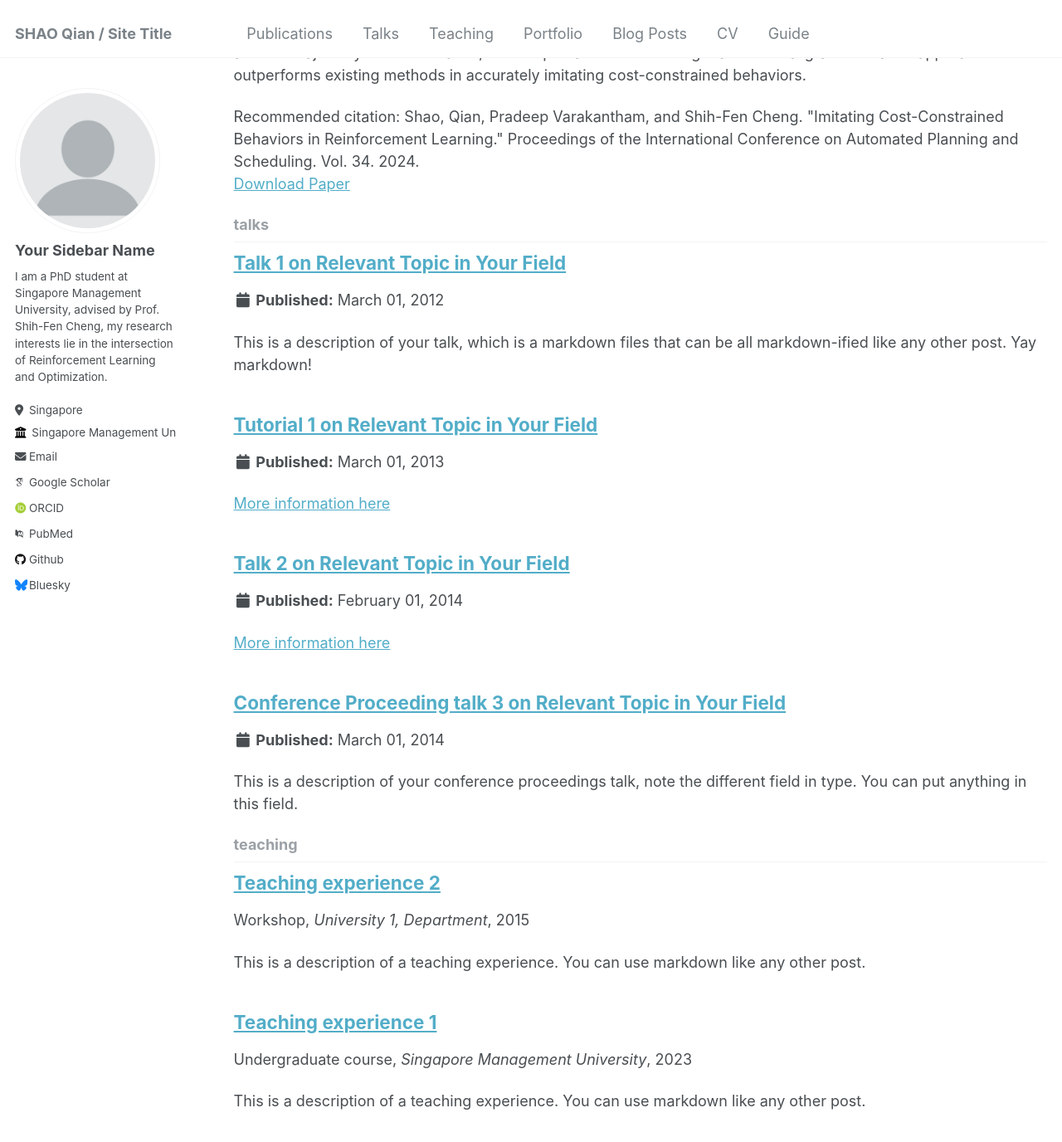
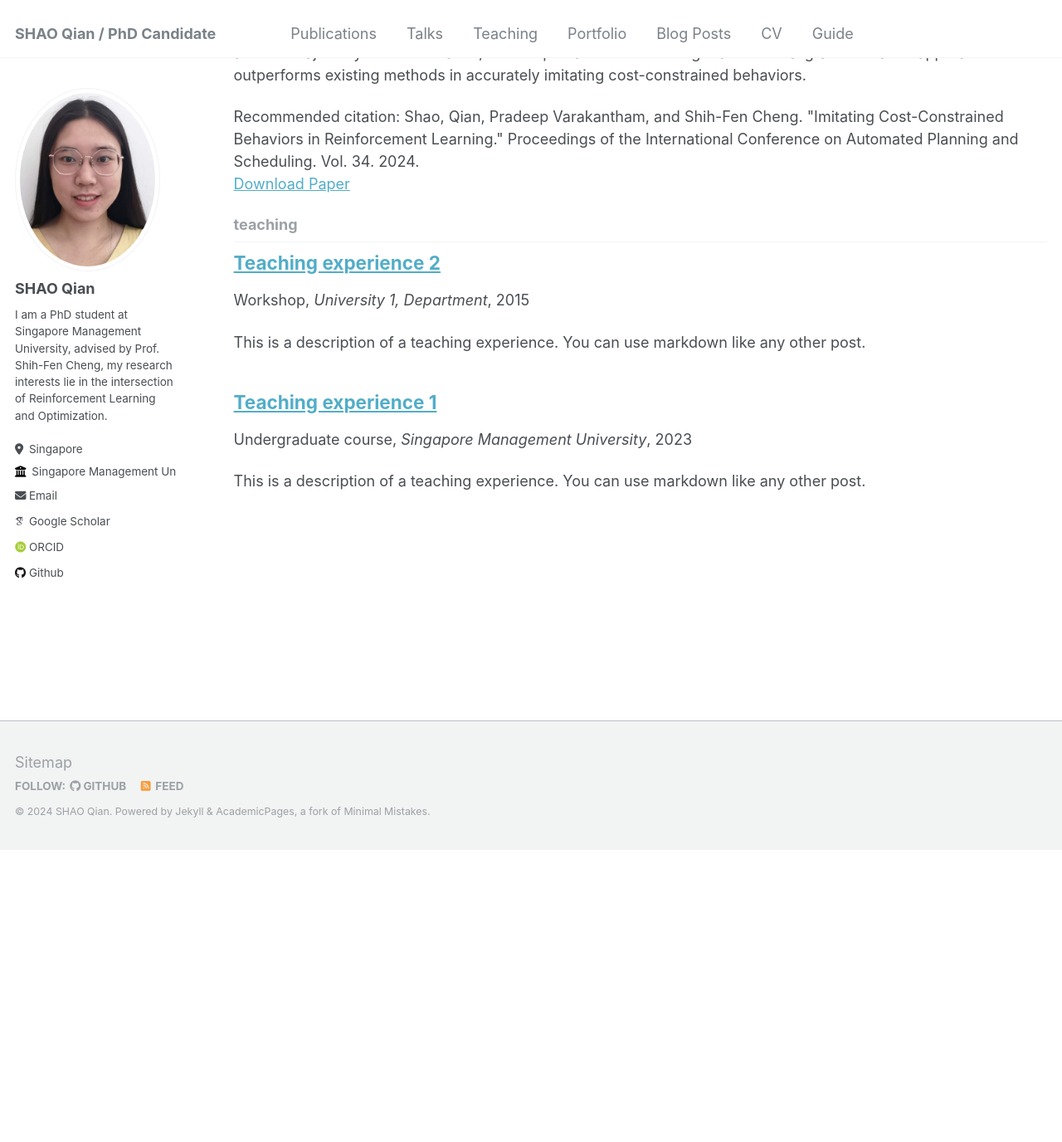
Before and after one commit to SHAOQIAN12/SHAOQIAN12.github.io, a Jekyll site: the page built from _pages/collection-archive.html, in a window 1280 px wide and 1400 px high, scrolled down 1640 px. Shown: the top 1376 px of the window at 83% size. Built offline with Jekyll 4.4.1, drawn with Linux system fonts in a browser that asks for light colours; some web fonts are replaced; after the commit the page ends 2664 px from its top, so only the background shows below that.

Commit message:
modify profile

```diff
--- a/_config.yml
+++ b/_config.yml
@@ -8,7 +8,7 @@
 
 # Basic Site Settings
 locale                   : "en-US"
-title                    : "SHAO Qian / Site Title"
+title                    : "SHAO Qian / PhD Candidate"
 title_separator          : "-"
 name                     : &name "SHAO Qian"
 description              : &description "personal description"
@@ -21,8 +21,8 @@ repository               : "https://github.com/SHAOQIAN12/SHAOQIAN12.github.io"
 #               Additional customization can be done by editing /_includes/author-profile.html
 author:
   # Biographic information
-  avatar           : "profile.png"
-  name             : "Your Sidebar Name"
+  avatar           : "Qianshao.jpg"
+  name             : "SHAO Qian"
   pronouns         : # example: "she/her"
   bio              : "I am a PhD student at Singapore Management University, advised by Prof. Shih-Fen Cheng, my research interests lie in the intersection of Reinforcement Learning and Optimization."
   location         : "Singapore"
@@ -34,9 +34,9 @@ author:
   arxiv            : # URL - Update with the correct link to your profile
   googlescholar    : "https://scholar.google.com/citations?user=n6-FA_EAAAAJ&hl=en&oi=sra"
   impactstory      : # URL
-  orcid            : "http://orcid.org/yourorcidurl"
+  orcid            : "https://orcid.org/0000-0003-4396-9754"
   semantic         : # URL
-  pubmed           : "https://www.ncbi.nlm.nih.gov/pubmed/?term=john+snow"
+  #pubmed           : "https://www.ncbi.nlm.nih.gov/pubmed/?term=john+snow"
   researchgate     : # URL
 
   # Repositories and software development
@@ -48,7 +48,7 @@ author:
   stackoverflow    : # User number or user number and name (i.e., use "1" or "1/jeff-atwood")
 
   # Social media
-  bluesky          : "bsky.app" # Replace this with you Bluesky username
+  #bluesky          : "bsky.app" # Replace this with you Bluesky username
   facebook         : # Username
   flickr           : # Username
   foursquare       : # Username
@@ -209,9 +209,6 @@ collections:
   portfolio:
     output: true
     permalink: /:collection/:path/
-  talks:
-    output: true
-    permalink: /:collection/:path/
 
 
 # Defaults
@@ -261,14 +258,6 @@ defaults:
       author_profile: true
       share: true
       comment: true
-  # _talks
-  - scope:
-      path: ""
-      type: talks
-    values:
-      layout: talk
-      author_profile: true
-      share: true
 
 
 # Sass/SCSS
```
